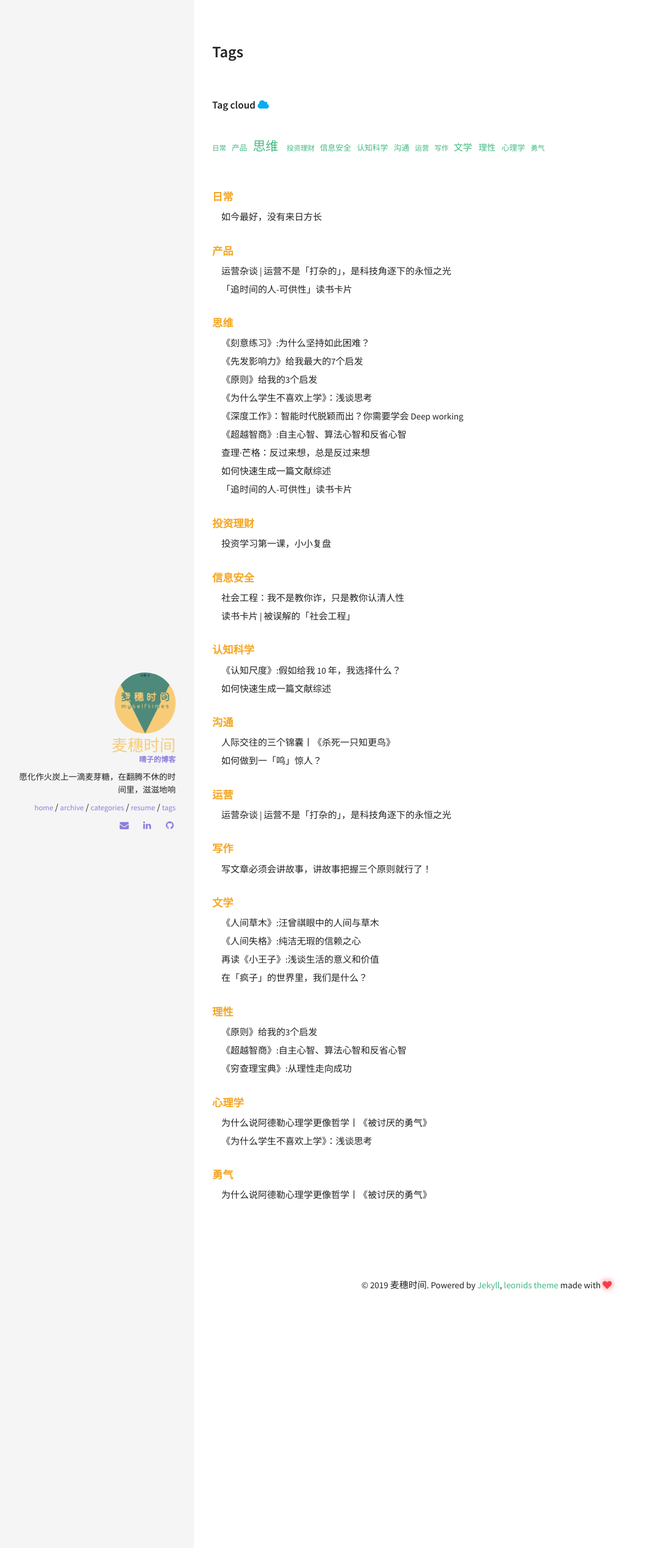
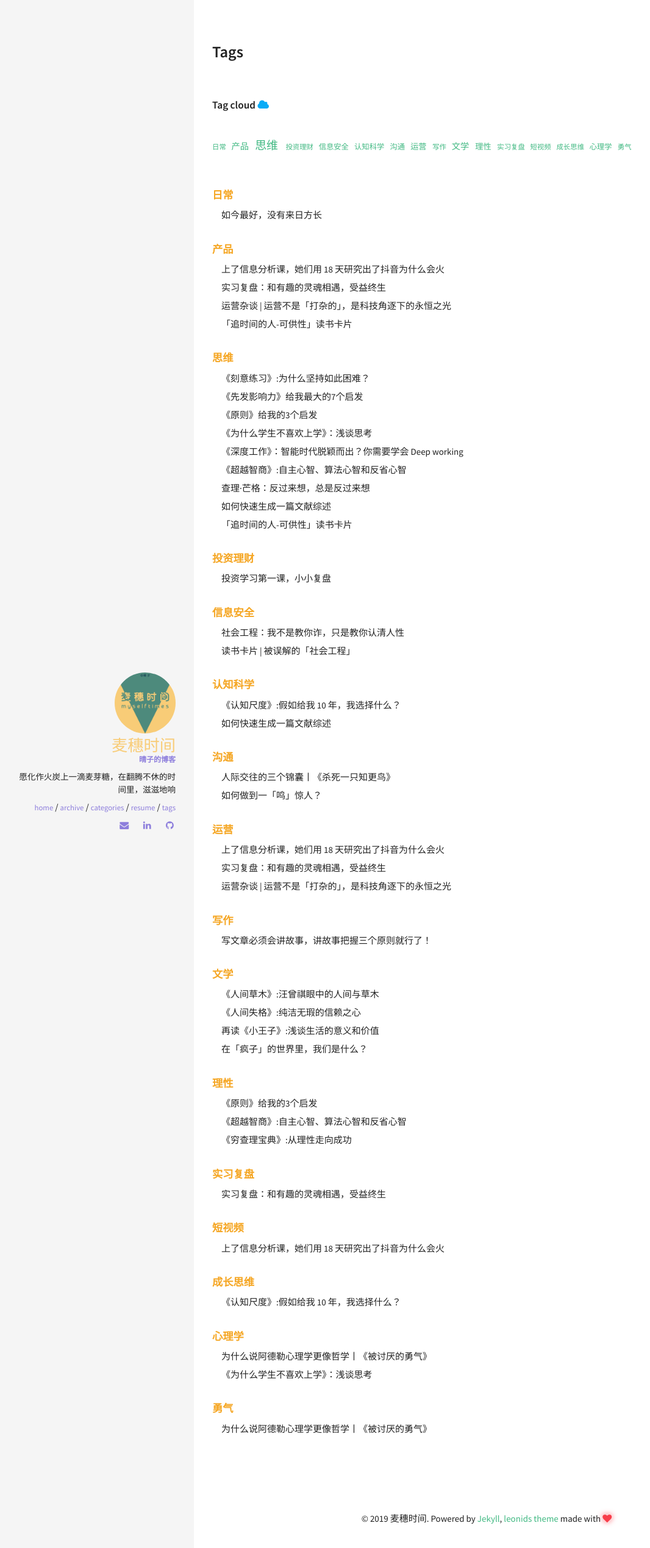
Before and after one commit to myselftimes/myselftimes.github.io, a Jekyll site: the page built from tags.html, in a window 1280 px wide. Shown: the top 2539 px of the page at 61% size, without its empty margins (2-1068 px from the left). Built offline with Jekyll 4.4.1, drawn with Linux system fonts in a browser that asks for light colours; part of the change alters nothing that is shown.

Commit message:
create pages

```diff
--- /dev/null
+++ b/_posts/2018-03-29-InternshipReview.md
@@ -0,0 +1,70 @@
+---
+layout: post
+title: "实习复盘：和有趣的灵魂相遇，受益终生"
+excerpt: "如今，回顾这段旅程，愈加发现它的珍贵。如同美酒，历久弥香。很庆幸在我年轻的时候，就明白些道理，遇见些有趣的事。很感念当我踌躇在人生的分路口时，竟如此幸运，和一群有趣的灵魂不期相遇。"
+modified: 2018-03-29
+categories: [产品运营]
+tags: [产品, 运营, 实习复盘]
+comments: true
+share: true
+image:
+  feature:
+  credit:
+  creditlink:
+---
+
+18 年 3 月 xy 生日 Party 上，我再次见到这群熟悉的人，他们是我亦师亦友的前同事，我们曾并肩作战半年多。追溯一年前，我幸运地在开智学堂谋到一份运营实习，从此开启了自我迭代之旅。
+
+刚加入时，我迷茫、懒散；离开时，我对未来有了更多期盼和坚定，也成为了更好的自己。
+
+## 成为靠谱的人
+
+在开智工作，让我逐渐抛弃传统的学生思维，成为一个越来越靠谱的人 —— 让别人更容易、更放心把事情交给自己。最重要的是这两项能力的提升：细心程度、协作习惯。
+
+刚来开智时，因为不够细心，闹出了不少笑话。比如，上午十点发红包。有一次组织团建活动，我想通过发红包的形式，统计前来参加活动的人数。于是，上午十点左右，公司大群里蹦出了一个红包，不仅选择了 @所有人，还顽皮地附上一句「统计人数，参加下午**活动的领个小红包呗」。发红包似乎没有问题，但是同事提醒我，发红包、统计人数等小事更适合安排在一天的头、尾或中午，不要打断自己和他人的心流。这是我第一次意识到自己如此差劲的工作习惯，而了解并应用心流时间这一点，让我时至今日都在享受着心流带给自己的快乐。
+
+我印象最深的另一个细节，是去年 7 月公司半年会的一件小事。当时集团每位同事都有上台发言自我介绍。筹备组同事贴心地为每位发言同事拍了美美的照片，并将文件名改为相应人名，事后单独私发给每位同事。相比胡乱上传，让大家各自认领自己照片的做法，同事的做法真的很贴心。
+￼
+类似这样的细节还有许多。比如每次对外发布公告，需要精心拿捏每个措辞，避免歧义，要检查所有链接是否有效等。尽可能把每个细节处理好，就是在积累自己的人品值，为公司的专业度加分。
+
+我曾担心自己与开智与众不同的气质格格不入，无法融入这个集体。但好在，开智的每一位同事都很耐心和包容，和他们协作很轻松、愉快，大家专注解决问题本身，无需在协作本身浪费时间。在我入职时，同事便教我，如果需要他人协作，那就一次将事情说清楚，提供清晰的背景信息、目的、时间节点、可选方案等。良好的协作习惯，会让别人更乐意和自己协作。
+
+开智还有一套优雅的基于 GitHub 协作机制，有明确的协作规约。想象一个文档需要 3 位同事一起修改 20 次，以传统的协作方式会发生什么？可能大家会在一个微信群里不断地扔 xxx.doc，xxx01.doc ，xxx02.doc 等。文档一多，根本分不清每个版本的区别，电脑文档堆积如山，事后也难以整理。在开智不存在这个苦恼。每个参与者可以随时加入，随时修订，随时更新给任何一个人。
+
+## 七月夜谈
+
+开智的气质使然，总能吸引来一批又一批的优秀同侪。他们有思想、热爱生活、对人生有着自己的清晰规划。在开智，我仿佛闯入了一片创造者的狂欢地，与他们一起碰撞思维，升华思想。
+
+我参与了 Python 基础班四期运营。在 Python 课程的学员中，感受到深深的同侪动力。当时他们面对有一定难度的入学任务，不仅超额完成，挑战进阶任务，还写了非常详细的个人感悟及教程。课程中，优秀的同学总是在 issue、微信群里为其他同学热心解答，不少同学还组成了亲密的圈子，常常发起线下交流活动。期间，我组织参与了不少线下活动，仅是围观优秀的人如何相互学习、探讨，就学到很多。也感概优秀的同学聚在一起，总能相互影响，摩擦出更多惊喜的火花。
+￼
+除了同学，更多时候是直接向同事学习，工作中无数次提醒，便是他们给予我的温柔。偶尔幸运的话，还能得到阳老师亲自指点。
+
+还是半年会晚上，阳老师来我们这桌一起吃烤串。然后就开始了传说中的「布道」。阳老师逐一给饭桌上的小伙伴提建议，对我这个实习生也毫不例外。虽然平时与阳老师接触不多，但他却也记得我，对我的分析针针见血。他分析了我的优缺点、思维方式、行为特点，对我的职业生涯提出很多建议，还提供一些资源。阳老师并没有把我当实习生，他很真诚帮助每一个后辈。
+
+## 加速度工具箱
+
+坦言之，来开智之前，我对开智了解不多，不熟悉开智的模因、不了解开智的工作范儿，甚至没有接触过阳志平老师的《工作谈》、开智正典等。
+
+实习半年，除了收获更好的工作习惯、认识更多优秀同侪，我还掌握不少受益一生的通识技能，它们是我的「加速度工具箱」。这些技能具有极强的积累效应、复利效应，就像加速度一样。加速度越大，让我在同等时间跑得越快、越远。
+
+工具箱里第一个法宝是各种 app 、应用。这些应用包括 GitHub 、Workflowy 、Markdown 、Worktile 、Zotero 、Zoom 等，大部分工具我都沿用至今。
+
+比如 GitHub 。从开智实习结束后，我在 GitHub 上创建了个人私有库，更新每周时间规划，沉淀文档，至今持续了 28 周，GitHub 让我更加自律，更善于自我管理。
+￼
+还有 Zotero 。阳老师在公司内部做过关于知识管理的分享，让我学会如何使用 Zotero 工具批量下载、管理文献，这一点对我如今研究生生涯帮助不少。
+
+用 Workflowy 树型结构组织信息很强大。我现在常用它来梳理知识点、上课笔记、各类清单等。
+
+工具箱里第二个法宝是更强的读写能力。开智同事整体读写能力都很强，他们也常常鼓励我，读更多好书，写出更多作品。
+
+实习快结束前和一位同事吃饭，他建议我读研期间读完开智正典，可以直接从最难的《哥德尔、艾舍尔、巴赫》开始。说完第二天就把那本大部头送给我，我是两只手把它抱回家的。书中到处是难懂的术语，我至今仍一知半解，但是我越来越不畏惧读难书。
+
+写作能力的提升，则得益于一次次写各种文档、公告。在开智实习，需要写各种文档，努力通过文字把事情说清楚。有了这样的积累，我才敢在 18 年伊始挑战每周输出一篇文章。转眼已坚持了 3 个月，竟发现写作很容易让我产生心流，我很享受创作的状态。
+￼
+如今，回顾这段旅程，愈加发现它的珍贵。如同美酒，历久弥香。很庆幸在我年轻的时候，就明白些道理，遇见些有趣的事。很感念当我踌躇在人生的分路口时，竟如此幸运，和一群有趣的灵魂不期相遇。
+
+> 公众号：麦穗时间（myselftimes）
+>
+> 读书这件小事儿，希望你和我一起坚持❤️Deep Reading, Deep Thinking!
+>
+> 愿化作火炭上一滴麦芽糖，在翻腾不休的时间里，“滋滋”地响
--- /dev/null
+++ b/_posts/2018-07-01-DouyinVideoBP.md
@@ -0,0 +1,104 @@
+---
+layout: post
+title: "上了信息分析课，她们用 18 天研究出了抖音为什么会火"
+excerpt: "这篇信息分析报告展示了我们对短视频行业和抖音的最小全局认识，主要包括三部分内容：风起云涌：抖音成功模式市场驱动力分析；一鸣惊人：从时间、空间、变量看抖音发展；龙争虎斗：短视频 App 对比分析。"
+modified: 2018-07-01
+categories: [产品运营]
+tags: [产品, 运营, 短视频]
+comments: true
+share: true
+image:
+  feature:
+  credit:
+  creditlink:
+---
+
+> 此篇文章首发在“开智学堂”微信公众号
+
+## 初心：逻辑不重要，有趣就好
+
+> Q：可以简单介绍下你们的结业项目吗？
+
+信息分析一期课程结束了，在课程最后两周多，我和五位同学合作完成结业项目「抖音为何会火？短视频背后的秘密」。报告展示了我们对短视频行业和抖音的最小全局认识，主要包括三部分内容：
+
+- 风起云涌：抖音成功模式市场驱动力分析。分析短视频行业背景以及抖音模式成功的市场驱动力因素；
+- 一鸣惊人：从时间、空间、变量看抖音发展。从抖音发展历程分析影响其模式成功的公司战略因素；
+- 龙争虎斗：短视频 App 对比分析。对比众多短视频产品，着重从产品设计、产品定位、粉丝行为等角度分析其成功原因。
+
+综合三部分，得出抖音模式获得成功收益的内外部原因。
+
+> Q：怎么想到分析抖音短视频的呢？
+
+做结业项目前，我曾在 issue 中写下初心：「逻辑不重要，有趣就好，想做个轻松好玩的项目」。那时想着，我能否用课程提及的实践策略探索一个有趣、令我好奇的问题呢？没过多久，抖音给予我灵感。短短半年内，我亲眼目睹抖音短视频从鲜为人知到家喻户晓，成为全球最快逼近 1.5 亿用户的 APP，战绩实在惊人，就连自认为自制力还可以（偷笑）的我，也曾是深中其毒的一员。
+
+这不禁让我思考，为何抖音能做到如此火爆、风头一时无二？抖音模式成功有哪些原因？哪些内容和素人能够在短视频赛道中脱颖而出？一个个有趣的问题接连浮现，吸引我前去一探究竟。
+
+## 启程：通往「南极」的探索之旅
+
+> Q：你们这支队伍是怎么“拉”起来的呢？
+
+想法有了，那就启程吧！我立刻将自己对结业项目想法写在自己的 GitHub issue 中，参加课程的线下活动时，向大家说出了想法，本以为能在近二十人中找到一两个和自己「趣味相投」的人。意外的是，每个人都有自己的想法，比如有些对北京租房话题感兴趣，有些对儿童话题感兴趣，一场活动下来，我惊喜于同学们各式的脑洞，却没能找到志同道合的小伙伴儿。
+
+找不到人怎么办？参加线下活动当天晚上，我抱着试一试的心态在课程 GitHub 仓库发出招募 issue，希望能招募到一两个对此话题感兴趣的同学。或许将招募信息再转发到微信群中会获得更多关注，但我并没有这样做。因为我希望结业项目协作通过 GitHub 线上协作，若能招募到关注 GitHub issue 的同学，那么他们一定能适应线上协作方式。
+
+起初两天无人问津，「或许是因为正好赶上中秋节假期，大家很忙没来得及看 issue」，我这样安慰自己，但也做好了一个人完成结业项目的准备。终于，第三天，隼风、棒棒、佳文同学先后联系我，表示乐意加入，小团队初见雏形。又过了两天，吴宇、郑嘻嘻同学加入，六人小团队终于圆满，看一眼日历，从发布 issue 到完成组队，已经过去 7 天了。但惊喜的是，从北京到杭州，从武汉到深圳，四个大区、五个战队的同学都可以在我们团队中寻到身影，生活中几乎没有交集的六个人紧密地凑在了一起。
+￼
+> Q：选定题目之后，你们是如何构思的呢？可以分享一下吗？
+
+起初想法很杂乱，想到了既然要分析抖音、短视频，便罗列了一些想要分析的问题。
+
+包括公司分析和个人分析两方面，例如：从公司层面分析目前运作短视频的公司有哪些，哪些是最火的公司，还有哪些最具潜力的公司？当下今日头条旗下的抖音与腾讯团队旗下的微视打得火热，他们各自优劣势是什么，哪家公司在这场竞争中胜出的概率更大？从个人层面分析短视频主播最应具备哪些能力、气质？网红主播的社会关系网络又是怎样展开的等等。
+
+最初简直一头雾水，第一次全体碰头会上也没能确定项目到底选择什么大主题，只能模糊地定义为「短视频行业分析相关」。接着，我们做了一个大胆的决定——不如列出自己感兴趣的子话题，每人认领一部分，先自行探索，三天后再汇总成果，寻求能够概括全部子话题的项目主题。就这样，我们迈着试探的脚步开始了旅程。
+
+在一条路的四岔口，我们向着东南西北不同方向分头探索——内容从业者程亚萍（棒棒）探究短视频行业背景；我负责分析抖音的前世今生、发展历程；辛苦带娃的佳文和出差奔波的郑嘻嘻则对比分析不同短视频产品设计；想法丰富的隼风和技术大神吴宇则挖掘抖音红人具备的能力素质，以及短视频粉丝行为分析。
+
+四个子话题看似没有关联，万一最后很难合并在一起，让队员们白费功夫怎么办？若重头再来会不会时间精力不足？我心中也弥漫着些许不安。幸运的是，随着探索，项目思路更加清晰，不断调整细节，我心中的忐忑也日渐消散….原来，路越走越清晰。
+
+三天自由探索期后，我们又凑到一起交流成果，竟发现，虽然出发方向不同，却发现我们想法不谋而合，都在探索抖音模式成功原因，从宏观到微观、从内部到外部….我们看到了共同的目的地，在不远处闪着光的南极。
+
+路演前两天，我们继续调整了项目的框架，将竞品分析与短视频粉丝行为分析两部分合并。围绕抖音模式成功原因，分析外部宏观市场驱动力背景，内部财团及公司战略因素，同行业产品设计、产品定位等微观因素三部分，最终获得对抖音模式成功原因的全局认识。
+
+我们在 GitHub 线上协作，在微信群迸发灵感，在 zoom 组织线上会议。7wd6（180623）晚认领分工，9wd3（180704）晚结业项目路演，我们花费整整 11 天时间完成这个项目。
+
+起初各自想法不同，出发方向不同，但结果不谋而合、殊途同归。我们六人合力，达成了这次南极探索之旅。
+
+# 征途：任何人都不是一座孤岛
+
+> Q：创造这个作品遇到那些困难，是如何解决的？
+
+7 天组队，11 天冲刺项目，整个项目历时 18 天，我却感觉度过了一个月。从产生灵感到犹豫决策，从豁然开朗到坚持冲刺，其中滋味或许做过课程结业项目的每位同学都能体会到。
+￼
+做项目过程并非一帆风顺，我们也遇到了不少困难。生活中，大家几乎都有自己的工作要忙，尤其是工作日，很难找到一同交流讨论的时间，欣慰的是，大家都尽力克服。佳文常常在半夜十二点多给我发消息讨论项目；亚萍将孩子哄睡着后，带上耳机、躲在小屋里和大家开视频会议；吴宇生病住院，在路演当天刷手机流量看项目展示….为了项目，大家都付出很多，从未计较。类似事例很多很多，我每每想到，心中不免十分感动。在此过程中，我清楚地感受到我不是孤军奋战的个体，距离也没能限制我们沟通交流，在此过程中，我们是并肩作战、相互鼓励的一个团队，是离不开彼此的一群人。
+
+> Q：做这个 BP 最大的感悟是？
+
+我们的探索成果相互联系、密不可分。线上 zoom 交流时，每人都会对其他人负责部分提出改进意见，例如我整理抖音发展历程后，亚萍提醒我需要增减哪些企业信息、以及分析某些信息交叉后是否能得出全新的信息点。再如竞品分析时，大家一起敲定需对比的产品指标。1 份信息报告，3 个部分，6 个人，54 次迭代记录，回头看看，一切都是值得的。
+
+诗人约翰·唐尼（John Donne）曾说过“任何人都不是一座孤岛”。在这个项目中，我们六人的探索成果彼此联系，像接力棒比赛一样，后一个人在前一个人探索基础上迭代、升级，正是这样的相互联系让项目累积性地发展，正是这样的相互联系让我们走得更远。
+
+## 终点：我们曾路过的一束极光
+
+> Q：制作 BP 故事过程中，你们感觉最奇妙的事情是？
+
+开智经常提倡复用，这期课程也给我同样启示，比学习技能更重要的是迁移技能。我们这次研究的是短视频行业，但凭借类似思路、课程数十条实践策略、近百个信息源，也可以分析其他陌生领域。另外，思维模型也可以得到复用，例如，阳老师提到的时间、空间、变量模型对我启发最大，这一模型不仅可以在信息分析中用到，也可以分析其他问题，例如我从中学到现在的求学经历，分析对我影响最深的重要节点，为自己未来如何更好发展进行预判。
+
+课程带给我另一启发是让我学会了交叉验证，理性思维得到加强。三个月前，我看到爆发式传播的消息后，第一反应是震惊；而现在，我更多抱有质疑态度，第一反应思考这条信息有多少真实成分，接着便开始检索相关信息，查找多个信息源获取真相。
+
+> Q：能给未来参加信息分析课程的小伙伴们一些建议吗？
+
+我相信，未来一定有不少同学和我一样踏上这段旅程。在这之前，我有三个小建议送给你们。
+
+建议一，课程学习时，要跟上节奏练习实践策略，要动手去写信息报告。起初，我并不习惯写信息报告，不理解 10 分钟的检索过程，为何要花费一个多小时撰写信息分析报告。后来发现，这样的确让我获益匪浅，信息分析报告帮助我更好地组织思路、沉淀复杂检索过程中最核心部分，保存版本记录、不断迭代检索过程。尤其在结业项目中，我发现自己应用熟练的实践策略，竟全是自己曾记录在信息分析报告中的，写的过程可以将知识变为技能，并内熟于心。
+
+建议二，结业组队时，最好趁早招募，扩大范围更容易找到志同道合的伙伴儿。这次团队招募历时 7 天，在两周半的项目周期中占去了三分之一时间，大大减少了后期做项目时间。另外，我参加北京线下活动，有十余人交流，却没能找到志同道合的小伙伴儿，后来发布团队招募 issue，如愿结识优秀的组员。因此，招募队友不仅要提早，更值得尝试通过课程 GitHub issue 扩大招募范围。
+
+建议三，探索结业项目时，若目标意义模糊，可尝试用输出倒逼思考。行动前大家有明确目标最好，但如果短时间难以清晰地表达目标，不如放弃争论，直接开始实践，就像程序员们常说的那句话「Talk is cheap, show me the code」. 尝试用输出倒逼思考，那些没能在一开始想清楚的问题，会在探索过程中日渐清晰。
+
+银河绚烂，极光璀璨，这一段日子不长，却看到点点星光撒满南极的整个彼岸。做项目的过程如同一场旅行，这一次，我和五位伙伴儿，用十八天时间读懂了去往南极的意义。希望终有一天，你也同我，去到那里。
+
+> 公众号：麦穗时间（myselftimes）
+>
+> 读书这件小事儿，希望你和我一起坚持❤️Deep Reading, Deep Thinking!
+>
+> 愿化作火炭上一滴麦芽糖，在翻腾不休的时间里，“滋滋”地响
--- a/_posts/2019-02-22-ReadingRenzhichidu.md
+++ b/_posts/2019-02-22-ReadingRenzhichidu.md
@@ -4,7 +4,7 @@ title: "《认知尺度》:假如给我 10 年，我选择什么？"
 excerpt: "当我问自己一个问题：“晴子，10 年后，你将在哪里，你在做什么？”我是没有答案的，只会天马行空地设想很多可能。然而换一种说法，就变得简单了，“未来 10 年，你将在哪里，你在做什么？”如此一来，我不得不去思考，我现在做的事情，是否在 10 年后依然有意义。"
 modified: 2019-02-22
 categories: [读书思考]
-tags: [认知科学]
+tags: [认知科学, 成长思维]
 comments: true
 share: true
 image:
@@ -19,13 +19,13 @@ image:
 
 没有人能知道 10 年后的样子，但我们坚持、专注要做的，一定是那些未来 10 年里依旧有价值的事情。假如给我 10 年，我会选择什么呢？
 
-01 选择一个群体：志同道合的共同体
+## 01 选择一个群体：志同道合的共同体
 
 > 如果我们在年轻时，非常幸运地选择了一个群体，这个群体已经汇集了全球最优秀的人，那么这种同侪压力会造成一种效果：被动进步。
 
 今年，是我在北京生活的第 6 年，虽然一直是在读书，从未真正地走入社会，但也切身感受到北京是一个资源高度集中的城市，身边的每个人也都是如此优秀，让我深知自己的普通和渺小。这种 peer pressure 在无形中产生，只要我在这个环境里，它便一直存在；但也正是因为压力的存在，催促我步履不停。
 
-02 选择一种学习状态：终身学习
+## 02 选择一种学习状态：终身学习
 
 魏坤琳老师主张我们“要把学习当作贯穿自己一生的事业，要成为终身学习者。”这让我想起了不少大人物，印象最深的当属查理·芒格了。
 
@@ -35,7 +35,7 @@ image:
 
 对我来说，每天写的读书卡片就是“四不像”，逻辑够不上严谨，文字也缺少温度，它有一百种缺点，但只有一点——它是我喜欢的，甚至可以说，它是我唯一一件依靠内在动机而做的事情。我决定接纳这个“四不像”，也相信着总有一天，它会在我枯燥的生活里变得更有温度。
 
-03 选择一种生活方式：非理性，非稳态
+## 03 选择一种生活方式：非理性，非稳态
 
 非理智？陈楸帆老师从小将自己带入《星际迷航》中斯波克的角色，后来他意识到这种过度理性的人生是不完美的，凡事也很难将理性和情感完全割裂开来，所以他便“用理智的方式来丧失理性”。
 
```
